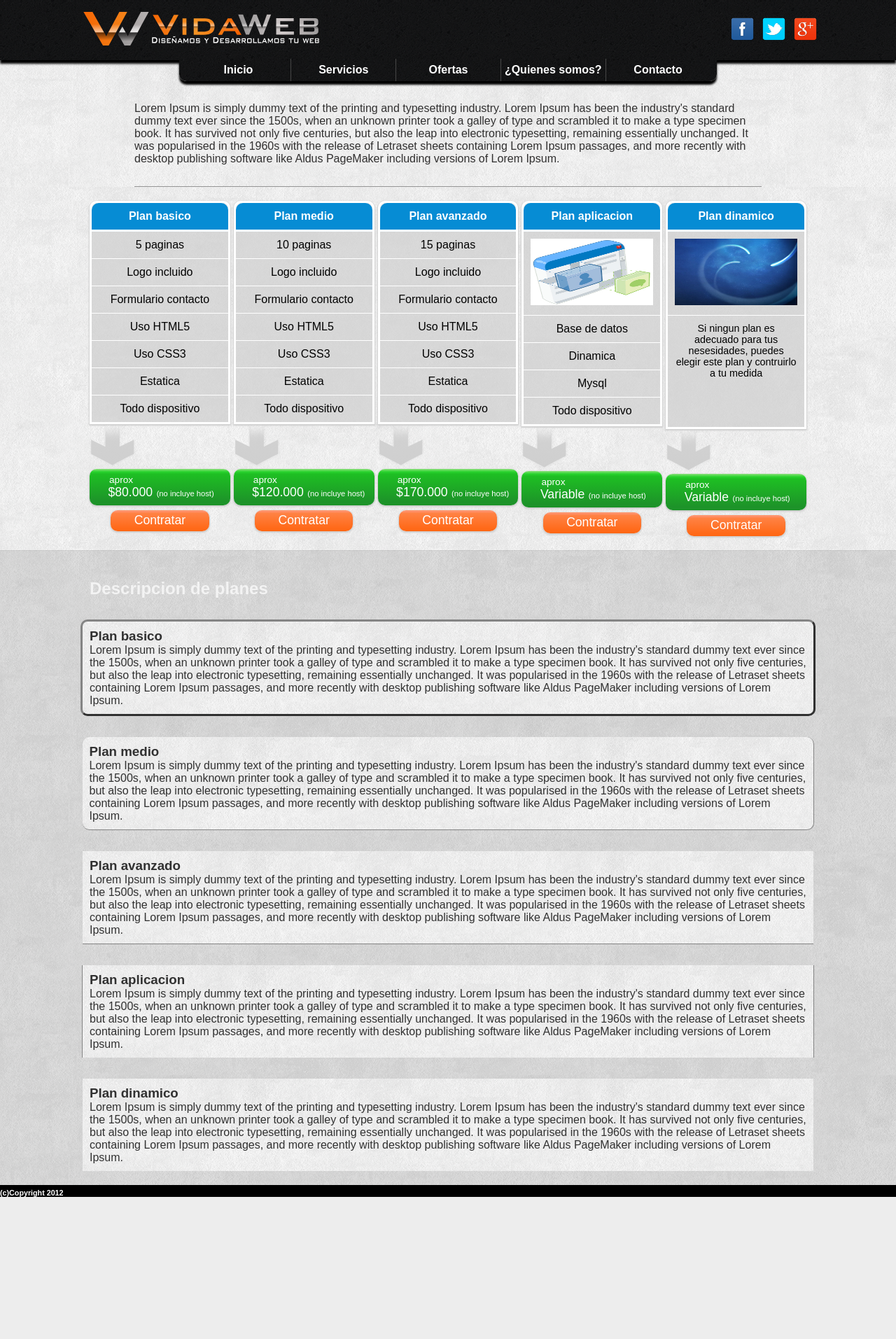
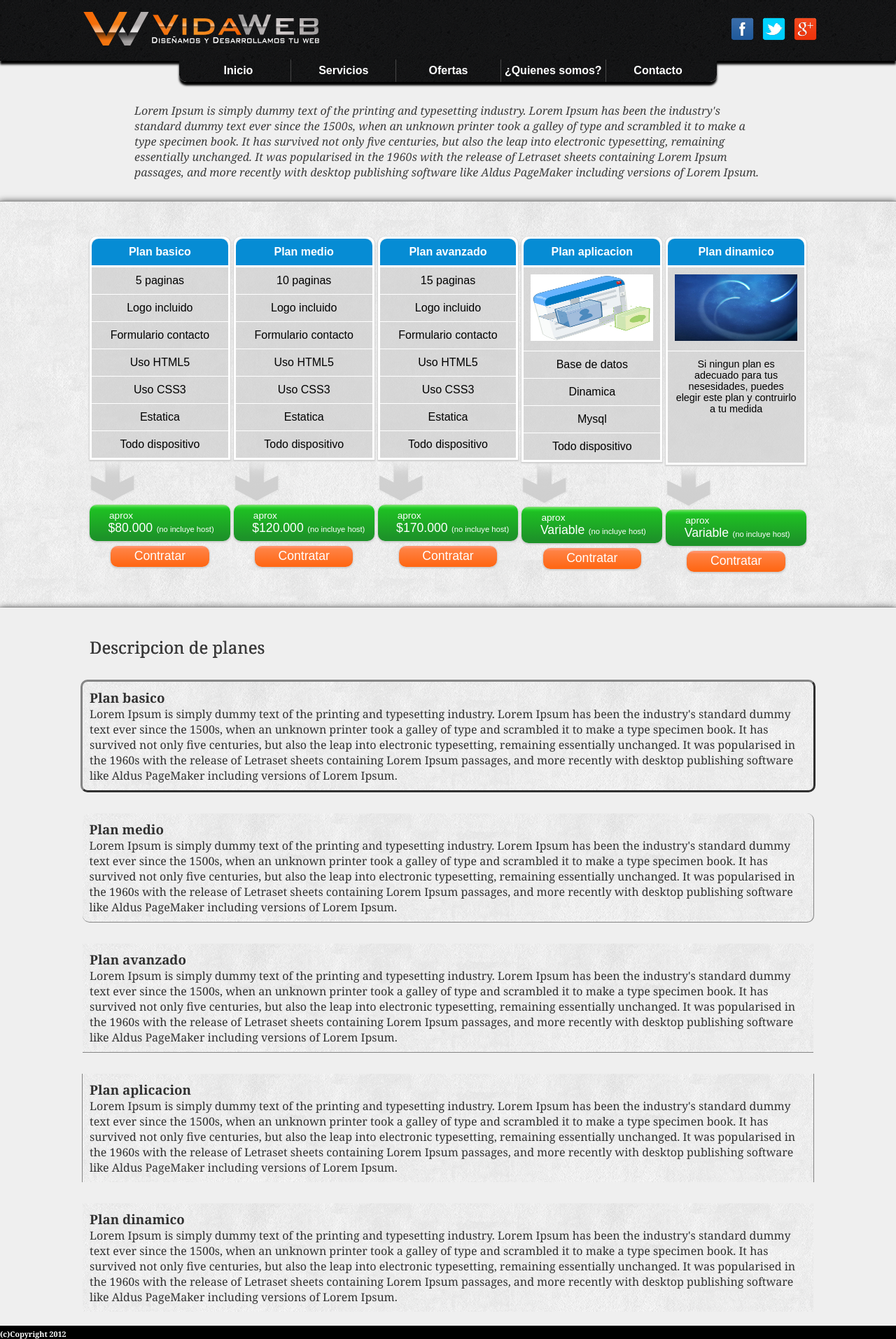
Before and after one commit to wilsonxp/Proyecto-web, a PHP site: page /servicios.php in a window 1280 px wide. Shown: the whole page at 70% size. Before the commit the page ends 1710 px from the top, so only its background shows below. Run offline with PHP 8.4, Linux system fonts and the light colour scheme.

Commit message:
nuevos estilos servicios

```diff
--- a/css/index.css
+++ b/css/index.css
@@ -1,5 +1,5 @@
 body{
-    font-family: arial, verdana, sans-serif;
+    font-family: Georgia,"Times New Roman",Times,serif;
 }
 /*-------------HEADER----------*/
 header{
@@ -46,7 +46,7 @@ header ul li{
     /*border-bottom: 1px solid #959595;*/
     color: #3D3D3D;
     font-family: Georgia,"Times New Roman",Times,serif;
-    ufont-style: italic;
+    font-style: italic;
     margin: 0 auto;
     padding-bottom: 30px;
     padding-top: 30px;
@@ -68,6 +68,7 @@ nav{
     border-bottom: 1px solid #D1D1D1;
     border-top: 1px solid #959595;
     box-shadow: 0px 3px 10px 1px;
+    font-family: arial, verdana, sans-serif;
     padding-bottom: 30px;
     padding-top: 30px;
     text-align: center;
--- a/css/servicios.css
+++ b/css/servicios.css
@@ -1,5 +1,5 @@
 body{
-    font-family: arial, verdana, sans-serif;
+    font-family: Georgia,"Times New Roman",Times,serif;
 }
 #contenido{
     background-image: url("../imagenes/fondo-n-4.png");
@@ -41,7 +41,8 @@ header ul li{
 
 /*MENU DE NAVEGACION*/
 nav{
-    background-image: url("../imagenes/fondo-n-4.png");
+    background-color: #EFEFEF;
+    font-family: arial, verdana, sans-serif;
     text-align: center;
 }
 nav ul{
@@ -88,11 +89,12 @@ nav ul li:first-child{
 
 /*--------INICIO BIENVENIDA--------*/
 #bienvenida{
-    background-image: url("../imagenes/fondo-n-4.png");
+    background-color: #EFEFEF;
 }
 #bienvenida p{
-    border-bottom: 1px solid #959595;
-    color: #313030;
+    color: #3D3D3D;
+    font-family: Georgia,"Times New Roman",Times,serif;
+    font-style: italic;
     margin: 0 auto;
     padding-bottom: 30px;
     padding-top: 30px;
@@ -103,6 +105,12 @@ nav ul li:first-child{
 /*----INICIO SECTION (CAJAS)----*/
 #tablas{
     background-image: url("../imagenes/fondo-n-4.png");
+    border-bottom: 1px solid #D1D1D1;
+    border-top: 1px solid #959595;
+    box-shadow: 0px 3px 10px 1px;
+    font-family: arial, verdana, sans-serif;
+    padding-bottom: 30px;
+    padding-top: 30px;
 }
 #tablas article{
     /*border:1px solid black;*/
@@ -248,12 +256,14 @@ table tr td img{
 
 /*------SECTION (DESCRIPCION PLANES)*/
 #des-tablas{
-    background-color: rgba(0,0,0,.1);
-    border-top: 1px solid rgba(104,104,104,.1);
+    background: #EFEFEF;
+    box-shadow: 0px 3px 10px 1px;
     padding:20px 0;
 }
 #des-tablas h2{
-    color: #F3F3F3;
+    color:#3D3D3D;
+    font-weight: normal;
+    text-shadow: 0px 0px 0px black;
     margin-left: 10%;
     margin-bottom: 20px;
     margin-top: 20px;
```
Also changed, not shown: css/contacto.css (+5 -3 lines).
